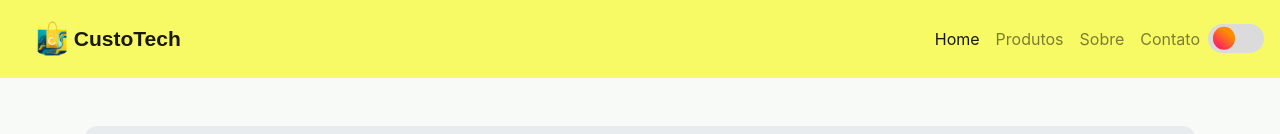
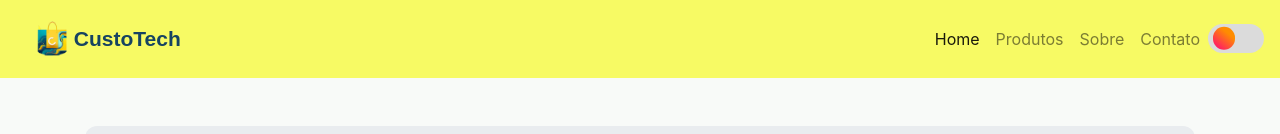
Before and after one commit to Inojoza28/custotech, a plain HTML site: page index.html in a window 1280 px wide. Shown: the top 134 px of the page. Drawn offline with nearby package versions, Linux system fonts and the light colour scheme.

Commit message:
Add files via upload

```diff
--- a/index.html
+++ b/index.html
@@ -21,7 +21,7 @@
 <nav class="navbar navbar-expand-lg navbar-light" style="background-color: #f7fa64;">
   <a class="navbar-brand" href="#" style="display: flex; align-items: center; margin-left: 10px;">
     <img src="imgs/logocustotech.png" alt="" style="height: 2.6em;">
-    <span style="margin-left: -10px; font-size: 21px; font-family: Arial, Helvetica, sans-serif; font-weight: bold;"> &nbsp;CustoTech</span>
+    <span style=" color: #174361; margin-left: -10px; font-size: 21px; font-family: Arial, Helvetica, sans-serif; font-weight: bold;"> &nbsp;CustoTech</span>
   </a>
 
   <button class="navbar-toggler" type="button" data-toggle="collapse" data-target="#navbarNav" aria-controls="navbarNav" aria-expanded="false" aria-label="Toggle navigation">
```
Also changed, not shown: produtos.html (+1 -1 lines).
